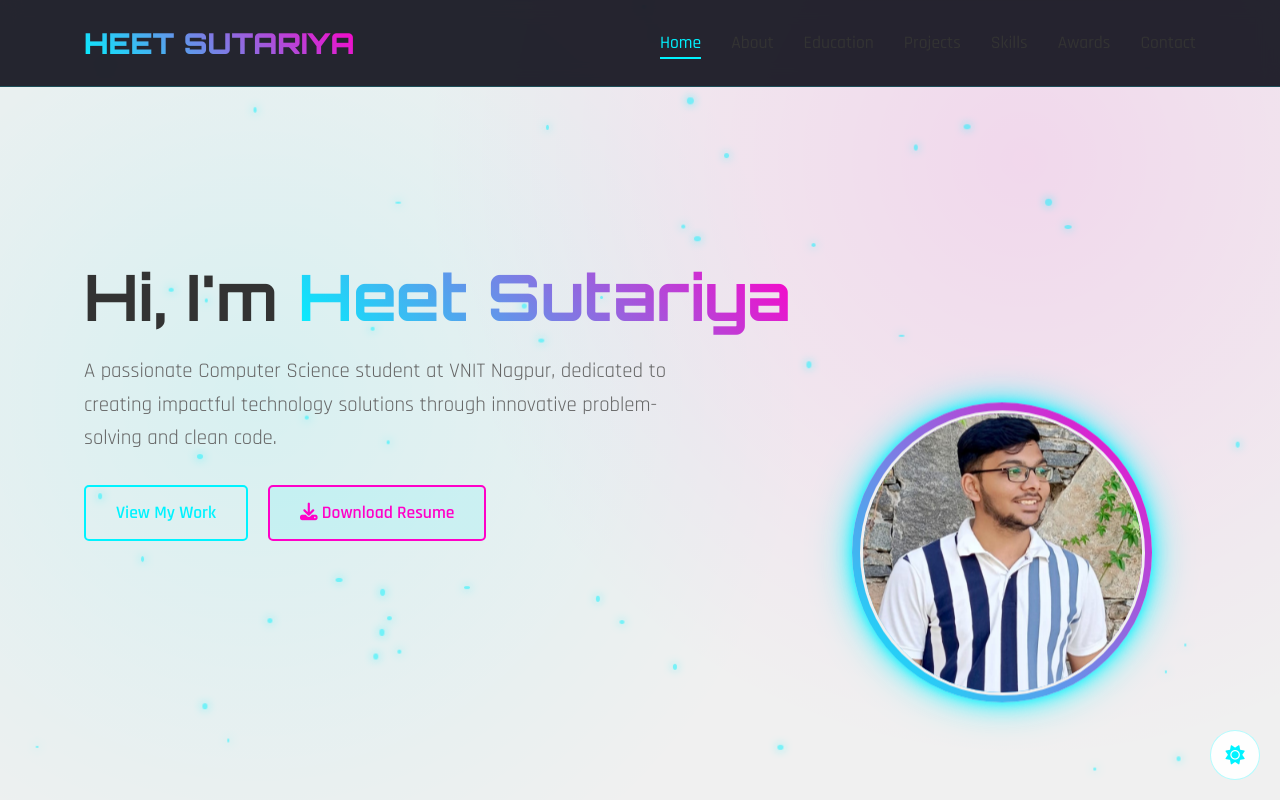
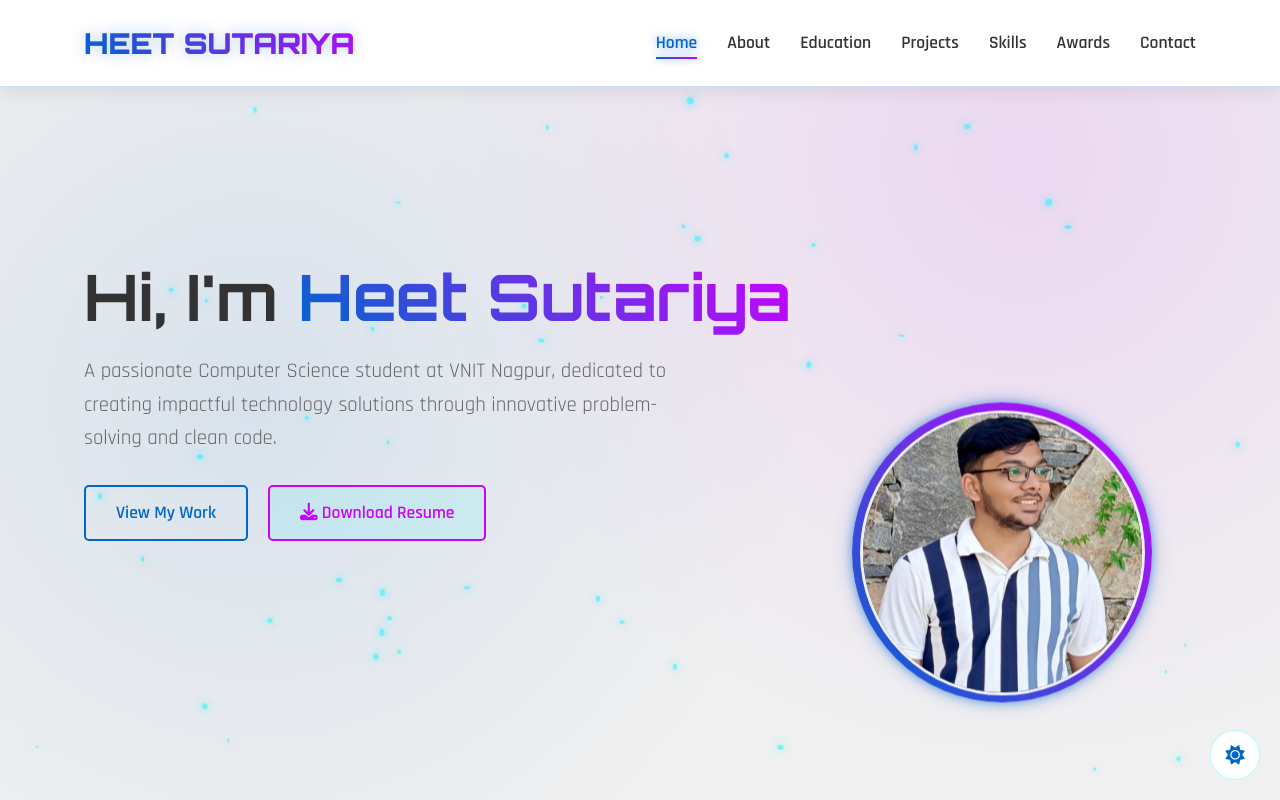
Before and after one commit to heet-sutariya-193/heetsutariya.github.io, a plain HTML site: page index.html in a window 1280 px wide. Both pictures are taken after a click on the button 1235 px from the left and 755 px from the top of the page. Shown: the top 800 px of the page. Drawn offline with Linux system fonts and the light colour scheme.

Commit message:
Update settings of light theme

```diff
--- a/style.css
+++ b/style.css
@@ -806,7 +806,86 @@ footer {
         transform: translateY(0) translateX(0);
     }
 }
+/* Light Theme Styles */
+.light-theme {
+    --primary: #f8f9fa;
+    --secondary: #ffffff;
+    --text-primary: #1a1a2e;
+    --text-secondary: #4a4a6a;
+    --card-bg: rgba(255, 255, 255, 0.95);
+    --accent: #0066cc;
+    --accent-glow: rgba(0, 102, 204, 0.6);
+    --accent-secondary: #cc00ff;
+    --neon-shadow: 0 0 10px rgba(0, 102, 204, 0.5), 0 0 20px rgba(0, 102, 204, 0.3);
+}
 
+.light-theme header {
+    background: rgba(255, 255, 255, 0.98);
+    backdrop-filter: blur(10px);
+    border-bottom: 1px solid rgba(0, 102, 204, 0.2);
+    box-shadow: 0 2px 20px rgba(0, 0, 0, 0.1);
+}
+
+.light-theme .nav-links a {
+    color: var(--text-primary);
+    font-weight: 600;
+}
+
+.light-theme .nav-links a:hover,
+.light-theme .nav-links a.active {
+    color: var(--accent);
+    text-shadow: 0 0 10px var(--accent-glow);
+}
+
+.light-theme .nav-links a::after {
+    background: linear-gradient(90deg, var(--accent), var(--accent-secondary));
+    box-shadow: 0 0 8px var(--accent-glow);
+}
+
+.light-theme .logo {
+    background: linear-gradient(45deg, var(--accent), var(--accent-secondary));
+    -webkit-background-clip: text;
+    background-clip: text;
+    color: transparent;
+    text-shadow: 0 0 15px rgba(0, 102, 204, 0.3);
+}
+
+.light-theme .menu-toggle {
+    color: var(--text-primary);
+}
+
+.light-theme .menu-toggle:hover {
+    color: var(--accent);
+    text-shadow: 0 0 8px var(--accent-glow);
+}
+
+.light-theme .btn {
+    color: var(--accent);
+    border-color: var(--accent);
+}
+
+.light-theme .btn:hover {
+    color: var(--primary);
+}
+
+.light-theme .btn-secondary {
+    color: var(--accent-secondary);
+    border-color: var(--accent-secondary);
+}
+
+.light-theme .hero::before {
+    background: radial-gradient(circle at 20% 50%, rgba(0, 102, 204, 0.1) 0%, transparent 50%),
+                radial-gradient(circle at 80% 20%, rgba(204, 0, 255, 0.1) 0%, transparent 50%);
+}
+
+.light-theme footer {
+    background: var(--secondary);
+    border-top: 1px solid rgba(0, 0, 0, 0.1);
+}
+
+.light-theme .copyright {
+    border-top: 1px solid rgba(0, 0, 0, 0.1);
+}
 /* Responsive Design */
 @media (max-width: 992px) {
     .hero h1 {
@@ -911,4 +990,5 @@ footer {
     .skill-name {
         min-width: auto;
     }
+
 }
```
